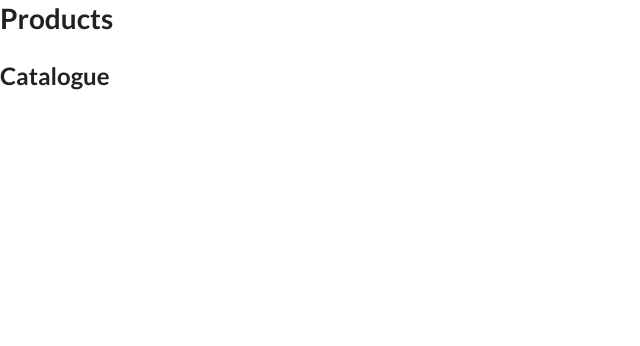
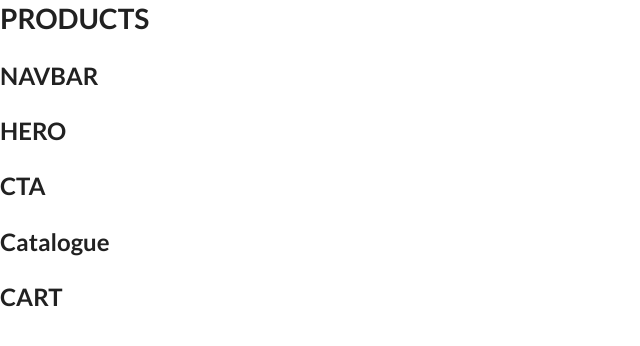
Before and after one commit to dnaimji-developer/fake-online-store, a React (Create React App) app: page / in a window 1280 px wide. Shown: the top 346 px of the page, without its empty margins (0-640 px from the left). Built offline with nearby package versions, Linux system fonts and the light colour scheme; no server answers.

Commit message:
Add the following sub-components to Products component: NavBar, Hero, CTA, Cart. Add node-sass package.

```diff
--- a/package.json
+++ b/package.json
@@ -7,6 +7,7 @@
     "@testing-library/react": "^12.1.2",
     "@testing-library/user-event": "^13.5.0",
     "axios": "^0.24.0",
+    "node-sass": "^7.0.1",
     "react": "^17.0.2",
     "react-dom": "^17.0.2",
     "react-redux": "^7.2.6",
--- /dev/null
+++ b/src/components/Products/CTA.js
@@ -0,0 +1,7 @@
+import React from "react";
+
+const CTA = () => {
+	return <h2>CTA</h2>;
+};
+
+export default CTA;
--- /dev/null
+++ b/src/components/Products/Cart.js
@@ -0,0 +1,7 @@
+import React from "react";
+
+const Cart = () => {
+	return <h2>CART</h2>;
+};
+
+export default Cart;
--- /dev/null
+++ b/src/components/Products/Hero.js
@@ -0,0 +1,7 @@
+import React from "react";
+
+const Hero = () => {
+	return <h2>HERO</h2>;
+};
+
+export default Hero;
--- /dev/null
+++ b/src/components/Products/NavBar.js
@@ -0,0 +1,7 @@
+import React from "react";
+
+const NavBar = () => {
+	return <h2>NAVBAR</h2>;
+};
+
+export default NavBar;
--- a/src/components/Products/Products.js
+++ b/src/components/Products/Products.js
@@ -1,12 +1,20 @@
 import React from "react";
 
+import NavBar from "./NavBar";
+import Hero from "./Hero";
+import CTA from "./CTA";
 import Catalogue from "./Catalogue";
+import Cart from "./Cart";
 
 const Products = () => {
 	return (
 		<div>
-			<h1>Products</h1>
+			<h1>PRODUCTS</h1>
+			<NavBar />
+			<Hero />
+			<CTA />
 			<Catalogue />
+			<Cart />
 		</div>
 	);
 };
```
Also changed, not shown: 1 other file (tests, documents, lock files or other folders).
